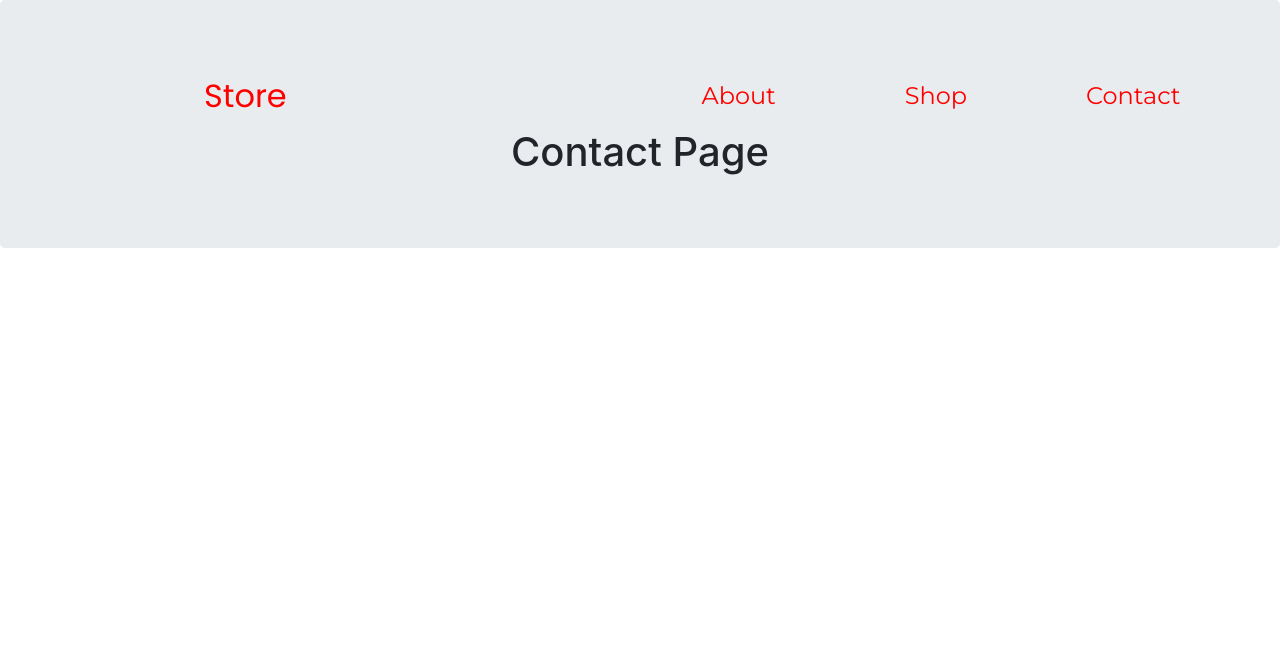
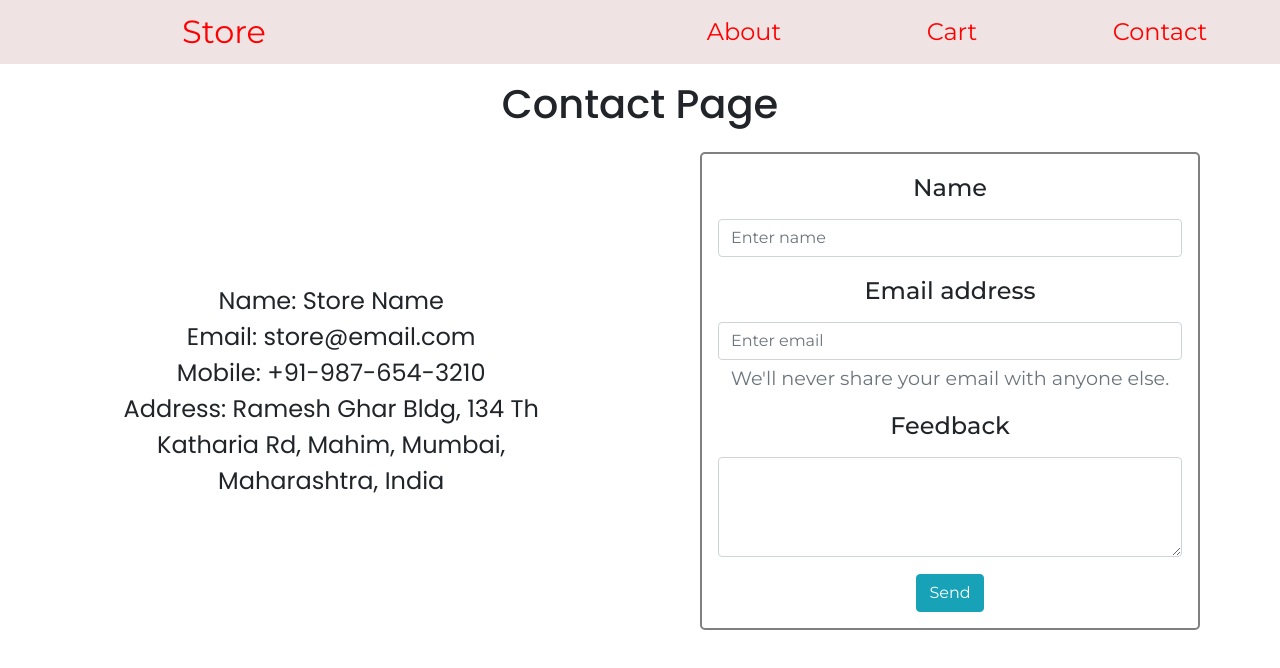
Before and after one commit to gauravk268dev/store-app, a React (Create React App) app: page /contact in a window 1280 px wide. Shown: the top 668 px of the page. Built offline with nearby package versions, Linux system fonts and the light colour scheme.

Commit message:
- added pages about, cart, contact - added dummy contact detail in contact and feedback form

```diff
--- a/src/App.js
+++ b/src/App.js
@@ -1,19 +1,19 @@
 import './App.css';
 import Navbar from './components/Navbar';
 import About from './components/About';
-import Shop from './components/Shop';
+import Cart from './components/Cart';
 import Contact from './components/Contact';
 import { BrowserRouter as Router, Switch, Route } from 'react-router-dom';
 
 function App() {
   return (
     <Router>
-      <div className="App jumbotron">
+      <div className="App">
         <Navbar />
         <Switch>
           <Route path="/" exact component={Home} />
           <Route path="/about" component={About} />
-          <Route path="/shop" component={Shop} />
+          <Route path="/cart" component={Cart} />
           <Route path="/contact"component={Contact} />
         </Switch>
       </div>
--- a/src/components/About.js
+++ b/src/components/About.js
@@ -1,9 +1,14 @@
 import React from 'react';
+import about from './data/about';
+import "./style/about.css";
 
 const About = () => {
   return (
-    <div className="about-page">
-      <h1>About Page</h1>
+    <div className="about-section">
+      <div className="about about-title" ><h1>About Us</h1></div>
+      <div className="about about-msg container"><p>{about.p2}</p></div>
+      <div className="about about-msg container"><p>{about.p3}</p></div>
+      <div className="about about-msg container"><p>{about.p1}</p></div>
     </div>
   );
 }
--- /dev/null
+++ b/src/components/Cart.js
@@ -0,0 +1,11 @@
+import React from 'react';
+
+const Cart = () => {
+  return (
+    <div className="cart-page">
+      <h1>Cart Page</h1>
+    </div>
+  );
+}
+
+export default Cart;
--- a/src/components/Contact.js
+++ b/src/components/Contact.js
@@ -1,9 +1,51 @@
 import React from "react";
+import "./style/contact.css";
+import contact_detail from "./data/contact";
 
 const Contact = () => {
   return (
-    <div className="contact-page">
-      <h1>Contact Page</h1>
+    <div className="contact-section">
+      <div className="contact contact-title"><h1>Contact Page</h1></div>
+
+      <div className="contact contact-form">
+        <div className="contact-form-body contact-detail" >
+          <div>Name: {contact_detail.name}</div>
+          <div>Email: {contact_detail.email}</div>
+          <div>Mobile: {contact_detail.mobile}</div>
+          <div>Address: {contact_detail.address}</div>
+        </div>
+
+        <div className="contact-form-body" ></div>
+
+				<div className="contact-form-body feedback-wrapper">
+					<form action="/feedback" method="post">
+
+						<div className="feedback-element feedback-head">
+							<div className="form-group">
+								<label for="name"><h4>Name</h4></label>
+								<input type="text" className="form-control" name="name" placeholder="Enter name" required></input>
+							</div>
+
+							<div className="form-group">
+								<label for="email"><h4>Email address</h4></label>
+								<input type="email" className="form-control" name="email" aria-describedby="emailHelp"
+									placeholder="Enter email" required></input>
+								<small id="emailHelp" className="form-text text-muted">We'll never share your email with anyone else.</small>
+							</div>
+						</div>
+
+						<div className="feedback-element feedback-body">
+							<div className="form-group">
+								<label for="feedback"><h4>Feedback</h4></label>
+								<textarea className="form-control" name="feedback"></textarea>
+							</div>
+							<button type="submit" className="btn btn-info">Send</button>
+						</div>
+
+					</form>
+				</div>
+
+      </div>
     </div>
   );
 };
--- a/src/components/Navbar.js
+++ b/src/components/Navbar.js
@@ -1,14 +1,14 @@
-import "./navbar.css";
+import "./style/navbar.css";
 
 const Navbar = () => {
   return (
     <div className="navbar">
-      <div className="navbar-item nav-item brand">Store</div>
+      <div className="navbar-item nav-item brand"><a href="/">Store</a></div>
       <div className="navbar-item"> </div>
       <div className="navbar-item navbar-link-wrapper" >
-        <div className="navbar-link nav-item" ><a>About</a></div>
-        <div className="navbar-link nav-item" >Shop</div>
-        <div className="navbar-link nav-item" >Contact</div>
+        <div className="navbar-link nav-item" ><a href="/about">About</a></div>
+        <div className="navbar-link nav-item" ><a href="/cart">Cart</a></div>
+        <div className="navbar-link nav-item" ><a href="/contact">Contact</a></div>
       </div>
     </div>
   );
--- a/src/components/Shop.js
+++ /dev/null
@@ -1,11 +0,0 @@
-import React from 'react';
-
-const Shop = () => {
-  return (
-    <div className="shop-page">
-      <h1>Shop Page</h1>
-    </div>
-  );
-}
-
-export default Shop;
--- /dev/null
+++ b/src/components/data/about.js
@@ -0,0 +1,9 @@
+const about = {
+	p1: "Lorem ipsum dolor sit amet, consectetur adipiscing elit, sed do eiusmod tempor incididunt ut labore et dolore magna aliqua. Pellentesque diam volutpat commodo sed. Orci a scelerisque purus semper eget. Nibh sit amet commodo nulla facilisi nullam vehicula. Fringilla ut morbi tincidunt augue interdum velit euismod. Facilisis leo vel fringilla est. Dictum fusce ut placerat orci. Consectetur purus ut faucibus pulvinar elementum integer enim neque. Tempus imperdiet nulla malesuada pellentesque elit eget gravida cum. Nisl suscipit adipiscing bibendum est ultricies integer quis.",
+
+	p2: "Odio aenean sed adipiscing diam donec. Sed ullamcorper morbi tincidunt ornare. Fringilla urna porttitor rhoncus dolor purus non enim praesent Ut diam quam nulla porttitor massa. Facilisi cras fermentum odio eu feugiat pretium nibh ipsum. Libero nunc consequat interdum varius. Justo eget magna fermentum iaculis eu non diam phasellus vestibulum. Neque aliquam vestibulum morbi blandit cursus risus at ultrices. Aliquet bibendum enim facilisis gravida neque convallis a cras semper. Tristique sollicitudin nibh sit amet. Fermentum et sollicitudin ac orci phasellus. Integer vitae justo eget magna. Eget gravida cum sociis natoque penatibus et magnis dis parturient. Egestas tellus rutrum tellus pellentesque eu tincidunt. Ut tortor pretium viverra suspendisse potenti nullam. Suspendisse faucibus interdum posuere lorem. Magna etiam tempor orci eu lobortis elementum.",
+
+	p3: "Auctor eu augue ut lectus arcu bibendum at. Morbi tristique senectus et netus et malesuada fames. Malesuada pellentesque elit eget gravida cum. Leo in vitae turpis massa sed. Amet nulla facilisi morbi tempus iaculis. Sit amet consectetur adipiscing elit. Lectus vestibulum mattis ullamcorper velit sed. Cras sed felis eget velit aliquet sagittis id consectetur purus. Id diam vel quam elementum pulvinar etiam non quam. Quam quisque id diam vel quam elementum pulvinar. Suspendisse faucibus interdum posuere lorem ipsum dolor sit. Dolor sit amet consectetur adipiscing elit pellentesque habitant. Habitant morbi tristique senectus et netus et malesuada fames ac.",
+}
+
+export default about;
--- /dev/null
+++ b/src/components/data/contact.js
@@ -0,0 +1,8 @@
+const contact_detail = {
+	"name": "Store Name",
+	"email": "store@email.com",
+	"mobile": "+91-987-654-3210",
+	"address": "Ramesh Ghar Bldg, 134 Th Katharia Rd, Mahim, Mumbai, Maharashtra, India",
+}
+
+export default contact_detail;
--- /dev/null
+++ b/src/components/style/about.css
@@ -0,0 +1,23 @@
+.about-section{
+	display: flex;
+	flex-direction: column;
+	justify-content: space-around;
+	align-items: center;
+}
+
+.about{
+	flex: 1;
+	/* border: 2px solid red; */
+}
+
+.about.about-title{
+	font-size: 1.5rem;
+	font-family: 'Poppins', sans-serif;
+	margin: 1rem;
+}
+
+.about.about-msg{
+	font-size: 1rem;
+	font-family: 'Montserrat', sans-serif;
+	margin-top: 2rem;
+}
--- /dev/null
+++ b/src/components/style/contact.css
@@ -0,0 +1,74 @@
+.contact-section{
+	display: flex;
+	flex-direction: column;
+	justify-content: space-around;
+	align-items: center;
+}
+
+.contact.contact-title{
+	font-size: 1.5rem;
+	font-family: 'Poppins', sans-serif;
+	margin: 1rem;
+}
+
+.contact{
+	flex: 1;
+}
+
+.contact-form{
+	display: flex;
+	flex-direction: row;
+	justify-content: space-around;
+	align-items: center;
+	margin: 0 5rem;
+}
+
+.contact-form-body{
+	flex: 0.5;
+}
+
+.contact-detail{
+	flex: 2;
+	min-width: 300px;
+	padding: 1rem;
+}
+
+.feedback-wrapper{
+	flex: 3;
+	border: 2px solid grey;
+	border-radius: 5px;
+}
+
+.contact-form-body{
+	font-family: 'Poppins', sans-serif;
+	font-size: 1.5rem;
+}
+
+.contact.contact-heading{
+	font-size: 1.5rem;
+	margin: 1rem;
+}
+
+.contact.contact-msg{
+	font-size: 1rem;
+	font-family: 'Montserrat', sans-serif;
+	margin-top: 2rem;
+}
+
+.feedback-wrapper{
+  /* display: flex; */
+  justify-content: center;
+  align-items: center;
+  flex-direction: row;
+  max-width: 500px;
+	padding: 1rem;
+	font-family: 'Montserrat', sans-serif;
+}
+
+.feedback-element{
+  flex: 1;
+}
+
+.feedback-body .form-control{
+  min-height: 100px;
+}
--- a/src/components/navbar.css
+++ b/src/components/style/navbar.css
@@ -3,7 +3,7 @@
   flex-direction: row;
   justify-content: center;
   align-content: center;
-  /* border: 2px solid blue; */
+  background: rgb(239, 227, 227);
 }
 
 .navbar-item{
@@ -33,7 +33,8 @@
   /* border: 2px solid green; */
 }
 
-.nav-item{
+.nav-item,
+.nav-item a{
   font-family: 'Montserrat', sans-serif;
   color: red;
 }
```
Also changed, not shown: src/components/Firebase/config.js (added, +17 -0 lines).
